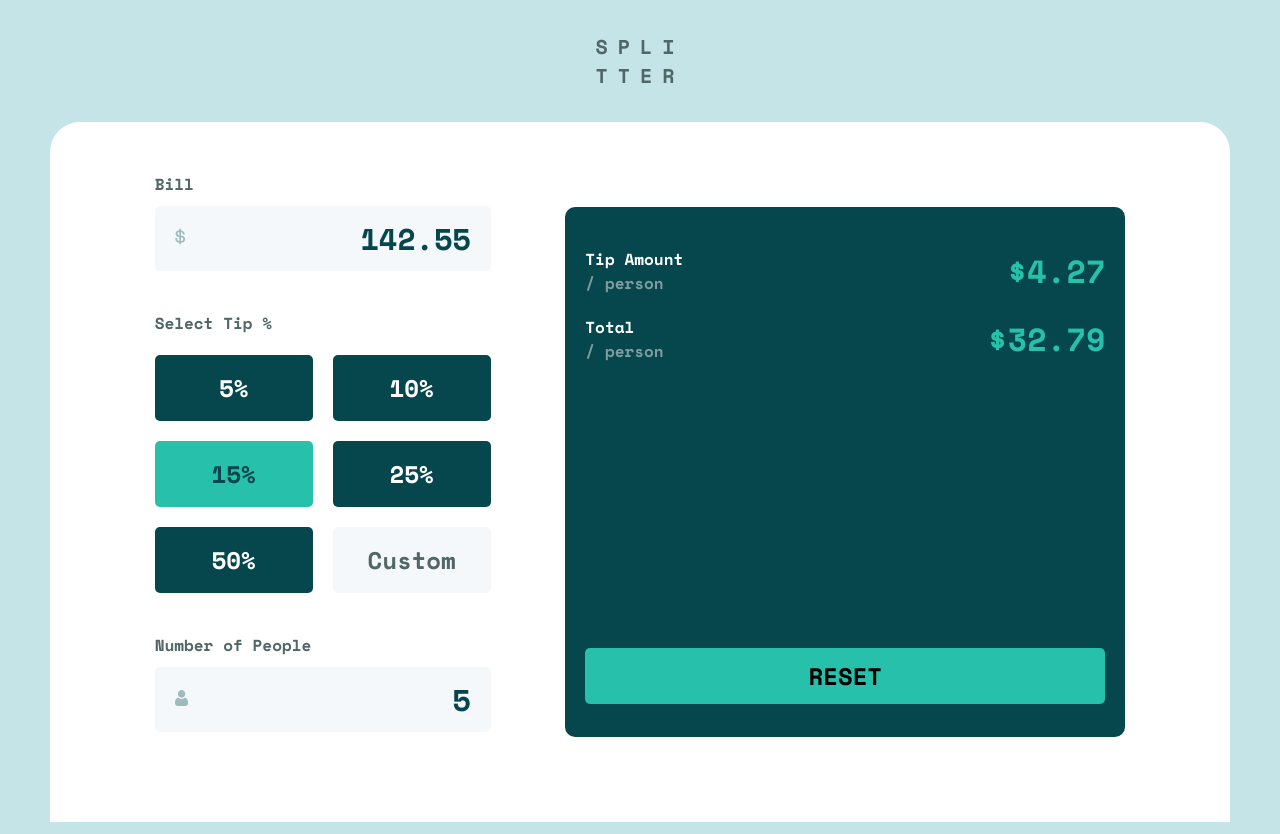
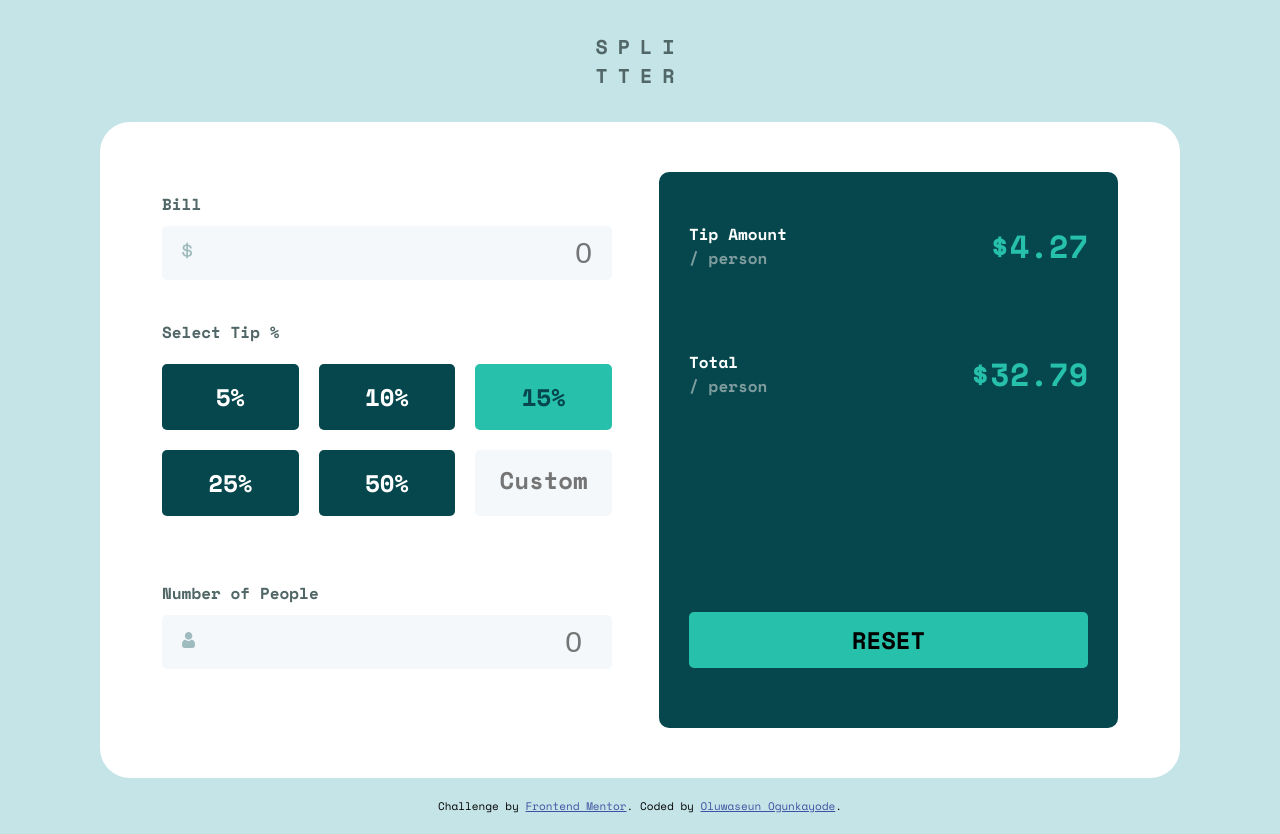
Before and after one commit to Babaneh1001/tip-calculator-project, a plain HTML site: page tip-calculator-app-main/index.html in a window 1280 px wide. Drawn offline with nearby package versions, Linux system fonts and the light colour scheme.

Commit message:
added new files

```diff
--- a/tip-calculator-app-main/index.html
+++ b/tip-calculator-app-main/index.html
@@ -8,11 +8,6 @@
 
   <title>Frontend Mentor | Tip calculator app</title>
 
-  <!-- Feel free to remove these styles or customise in your own stylesheet 👍 -->
-  <style>
-    .attribution { font-size: 11px; text-align: center; }
-    .attribution a { color: hsl(228, 45%, 44%); }
-  </style>
 </head>
 <body>
 
@@ -30,7 +25,8 @@
           <span class="icons">
             <svg xmlns="http://www.w3.org/2000/svg" width="11" height="17"><path fill="#9EBBBD" d="M6.016 16.328v-1.464c1.232-.08 2.22-.444 2.964-1.092.744-.648 1.116-1.508 1.116-2.58v-.144c0-.992-.348-1.772-1.044-2.34-.696-.568-1.708-.932-3.036-1.092V4.184c.56.144 1.012.4 1.356.768.344.368.516.816.516 1.344v.288h1.824v-.432c0-.448-.088-.876-.264-1.284a3.783 3.783 0 00-.744-1.116A4.251 4.251 0 007.54 2.9a5.324 5.324 0 00-1.524-.492V.872H4.288V2.36a5.532 5.532 0 00-1.416.324c-.448.168-.84.392-1.176.672-.336.28-.604.616-.804 1.008-.2.392-.3.844-.3 1.356v.144c0 .96.316 1.708.948 2.244.632.536 1.548.884 2.748 1.044v3.912c-.704-.16-1.248-.472-1.632-.936-.384-.464-.576-1.08-.576-1.848v-.288H.256v.576c0 .464.08.924.24 1.38.16.456.404.88.732 1.272.328.392.744.728 1.248 1.008s1.108.476 1.812.588v1.512h1.728zM4.288 7.424c-.688-.128-1.164-.332-1.428-.612-.264-.28-.396-.644-.396-1.092 0-.464.176-.832.528-1.104.352-.272.784-.448 1.296-.528v3.336zm1.728 5.712V9.344c.768.128 1.328.328 1.68.6.352.272.528.688.528 1.248 0 .544-.196.984-.588 1.32-.392.336-.932.544-1.62.624z"/></svg>
           </span>
-          <h2 class="md-txt"> 142.55 </h2>
+          <!-- <h2 class="md-txt"> 142.55 </h2> -->
+          <input class="md-txt" id="cnt" placeholder="0"> </input>
         </div>
       </div>
 
@@ -42,7 +38,8 @@
           <div class="grn-btn g-text sm-txt">    <h2> 15% </h2>      </div>
           <div class="drk-btn sm-txt">           <h2> 25% </h2>      </div>
           <div class="drk-btn sm-txt">           <h2> 50% </h2>      </div>
-          <div class="white-btn g-text sm-txt">  <h2> Custom </h2>   </div>
+          <!-- <input class="white-btn g-text sm-txt" type="text" placeholder="Custom">  -->
+          <div class="white-btn g-text sm-txt"> <input type="text" placeholder="Custom"> </input> </div>
         </div>
       </div>
 
@@ -52,7 +49,7 @@
           <span class="icons">
             <svg xmlns="http://www.w3.org/2000/svg" width="13"height="16"><path fill="#9EBBBD" d="M9.573 7.729c.406 0 .784.07 1.126.209.342.14.639.33.881.569.232.227.438.503.614.82a5.1 5.1 0 01.407.949c.097.312.178.654.242 1.016.062.359.105.699.126 1.011.02.307.031.624.031.945 0 .836-.259 1.512-.768 2.01-.504.492-1.17.742-1.98.742H2.748c-.81 0-1.477-.25-1.98-.742C.259 14.76 0 14.084 0 13.248c0-.322.01-.64.032-.945.02-.312.063-.652.126-1.01.063-.363.144-.705.242-1.017.1-.323.238-.643.407-.948.176-.318.382-.594.613-.821.243-.238.54-.43.882-.57.342-.138.72-.208 1.125-.208.16 0 .313.067.61.265.183.123.397.264.636.421.204.134.48.259.822.372.333.11.671.167 1.005.167a3.19 3.19 0 001.006-.167c.341-.113.618-.238.822-.372l.636-.42c.296-.2.45-.266.61-.266zM6.598 0C7.63 0 8.522.38 9.252 1.129s1.1 1.666 1.1 2.724c0 1.06-.37 1.976-1.1 2.725-.73.75-1.623 1.13-2.654 1.13-1.03 0-1.924-.38-2.653-1.13-.73-.749-1.1-1.666-1.1-2.725 0-1.058.37-1.975 1.1-2.724C4.675.379 5.567 0 6.598 0z"/></svg>
           </span>
-          <h3 class="md-txt"> 5 </h3>
+          <input class="white-btn md-txt" type="text" placeholder="0"> </input>
         </div>
       </div>
     </div>
@@ -84,10 +81,10 @@
         </div>
       </div>
     </div>
-    <!-- <div class="attribution">
-      Challenge by <a href="https://www.frontendmentor.io?ref=challenge" target="_blank">Frontend Mentor</a>.
-      Coded by <a href="#">Oluwaseun Ogunkayode</a>.
-    </div> -->
+  </div>
+  <div class="attribution">
+    Challenge by <a href="https://www.frontendmentor.io?ref=challenge" target="_blank">Frontend Mentor</a>.
+    Coded by <a href="#">Oluwaseun Ogunkayode</a>.
   </div>
 </body>
 </html>
--- a/tip-calculator-app-main/style.css
+++ b/tip-calculator-app-main/style.css
@@ -22,13 +22,20 @@ body {
 }
 
 .container {
+    display: flex;
+    flex-direction: row;
+    align-items: center;
+    justify-content: center;
     background-color: var(--white);
-    border-radius: 30px 30px 0 0;
+    border-radius: 30px;
     padding-block: 50px;
     padding-inline: 30px;
+    margin-inline: 100px;
+    /* width: 800px; */
 }
 
 .header {
+    margin: auto;
     text-align: center;
     margin-block: 2rem;
 }
@@ -44,6 +51,16 @@ body {
     font-size: 16px;
     font-weight: 700;
     color: var(--text-color);
+}
+
+input {
+    border: none;
+    background-color: transparent;
+}
+
+input.md-txt {
+    width: 70%;
+    text-align: right;
 }
 
 .md-txt {
@@ -63,18 +80,27 @@ body {
     justify-content: space-between;
 }
 
+
+.box-0 {
+    width: 450px;
+}
+
 .box-2 {
     margin-top: 10px;
-    margin-bottom: 40px;
+    margin-bottom: 65px;
 }
 
 .grid-container {
     display: grid;
-    grid-template-columns: 1fr 1fr;
+    grid-template-columns: 1fr 1fr 1fr;
     grid-gap: 20px;
     text-align: center;
     margin-top: 20px;
 }
+
+/* .grid-container .drk-btn .grn-btn .white-btn {
+    span: 200px;
+} */
 
 .drk-btn {
     background-color: var(--dark-cyan);
@@ -93,8 +119,20 @@ body {
 .white-btn {
     background-color: var(--input-cyan);
     color: var(--text-color);
-    padding: 15px;
+    padding: 10px;
     border-radius: 5px;
+    /* width: 8px; */
+}
+
+.white-btn input {
+    /* width: 30px; */
+    text-align: center;
+    height: 40px;
+    width: 100px;
+    font-family: 'Space Mono', monospace;
+    font-weight: bold;
+    font-size: 1.5rem;
+    color: var(--dz);
 }
 
 .n-o-p {
@@ -103,33 +141,51 @@ body {
     background-color: var(--input-cyan);
     margin-top: 10px;
     margin-bottom: 40px;
-    padding-block: 10px;
     padding-inline: 20px;
     border-radius: 5px;
     align-items: center;
 }
 
 .box-4 {
+    display: flex;
+    flex-direction: column;
+    justify-content: space-between;
     background-color: var(--dark-cyan);
-    padding-inline: 20px;
+    padding-inline: 30px;
+    padding-top: 10px;
     border-radius: 10px;
-    height: 270px;
+    height: 556px;
+    width: 45%;
+    margin-left: 47px;
+}
+
+.split-top {
+    margin-bottom: 90px;
+}
+
+.split-bottom {
+    margin-bottom: 60px;
 }
 
 .top{
     display: flex;
     padding-top: 40px;
     flex-direction: row;
-    margin-bottom: 20px;
+    margin-bottom: 40px;
     justify-content: space-between;
 }
 
 .bottom{
     display: flex;
     flex-direction: row;
+    margin-top: 80px;
     margin-bottom: 35px;
     justify-content: space-between;
 }
+
+/* .sm-txt {
+    width: 120px;
+} */
 
 .text-container .sm-txt {
     color: var(--white);
@@ -152,42 +208,33 @@ body {
     padding: 5px;
     border-radius: 5px;
     margin: auto;
+}
 
+.attribution {
+    font-size: 11px;
+    text-align: center;
+    padding-block: 20px;
+}
+
+.attribution a {
+    color: hsl(228, 45%, 44%);
 }
 
 /* Media Queries for larger screen */
 
-@media screen and (min-width: 870px) {
+@media screen and (max-width: 968px)  {
     .container {
-        display: flex;
-        flex-direction: row;
-        justify-content: space-evenly;
-        align-items: center;
+        flex-direction: column;
+        width: 600px;
         margin: auto;
-        margin-inline: 50px;
-    }
-
-    .box-0 {
-        width: 30%;
     }
 
     .box-4 {
-        display: flex;
-        flex-direction: column;
-        height: 530px;
-        width: 50%;
+        width: 83%;
     }
 
-    .split-top {
-        width: 100%;
-        margin-bottom: 250px;
-
-    }
-    .split-bottom {
-        width: 100%;
+    .attribution {
 
     }
 
-
-
 }
```
